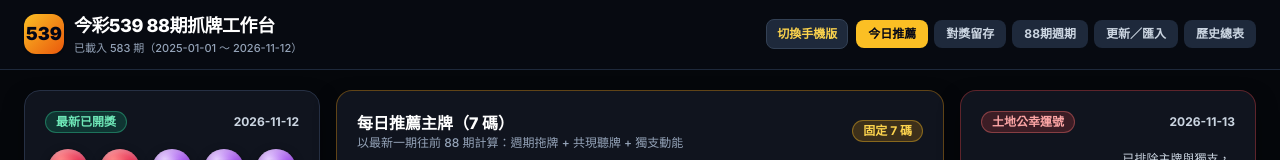
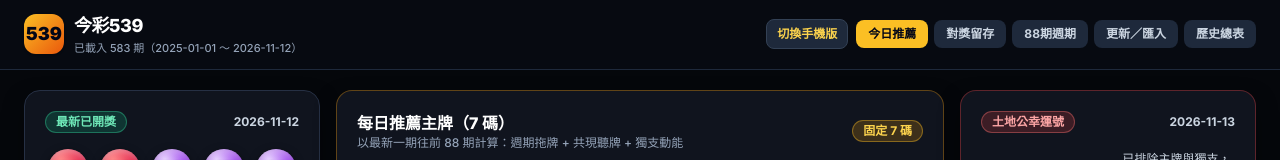
Before and after one commit to aetherion024-design/Daily-539, a plain HTML site: page index.html in a window 1280 px wide. Shown: the top 160 px of the page. Drawn offline with nearby package versions, Linux system fonts and the light colour scheme.

Commit message:
Update index.html

```diff
--- a/index.html
+++ b/index.html
@@ -103,7 +103,7 @@
       <div class="flex items-center gap-2.5">
         <div class="flex h-10 w-10 items-center justify-center rounded-xl bg-gradient-to-br from-amber-400 to-orange-600 text-lg font-black text-slate-950 shadow">539</div>
         <div>
-          <h1 class="text-base font-extrabold tracking-tight text-white sm:text-lg">今彩539 88期抓牌工作台</h1>
+          <h1 class="text-base font-extrabold tracking-tight text-white sm:text-lg">今彩539</h1>
           <p class="text-[11px] text-slate-400" id="dataset-subtitle">載入中...</p>
         </div>
       </div>
```
